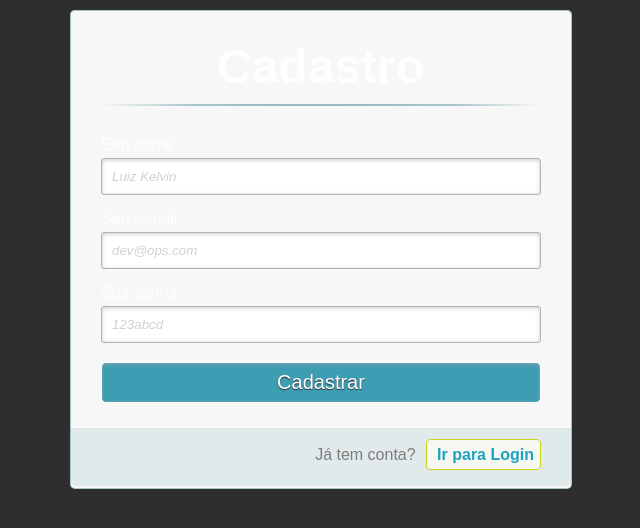
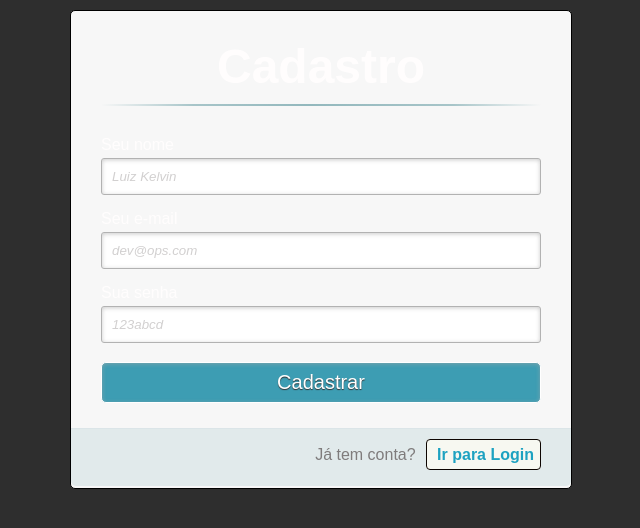
Before and after one commit to kwaark/lab-ERP-React, a React (Create React App) app: page / in a window 1280 px wide. Shown: the top 528 px of the page, without its empty margins (320-960 px from the left). Built offline with nearby package versions, Linux system fonts and the light colour scheme.

Commit message:
Update index.css

```diff
--- a/src/index.css
+++ b/src/index.css
@@ -131,7 +131,7 @@ input[type="submit"]:hover{
   padding: 6px;
   color: rgb(29, 162, 193);
   margin-left: 10px;
-  border: 1px solid #cbd518;
+  border: 1px solid #0d0501;
 
   -webkit-border-radius: 4px;
   border-radius: 4px;
@@ -140,9 +140,9 @@ input[type="submit"]:hover{
   transition: all 0.4s  linear;
 }
 .link a:hover {
-  color: #39bfd7;
+  color: #255c8e;
   background: #f7f7f7;
-  border: 1px solid #4ab3c6;
+  border: 1px solid #040201;
 }
 
 /* estilos para para ambos os formulários */
@@ -154,7 +154,7 @@ input[type="submit"]:hover{
   padding: 18px 6% 60px 6%;
   margin: 0 0 35px 0;
   background: rgb(247, 247, 247);
-  border: 1px solid rgba(147, 184, 189,0.8);
+  border: 1px solid rgba(0, 0, 0);
 
   -webkit-box-shadow: 5px;
   border-radius: 5px;
```
